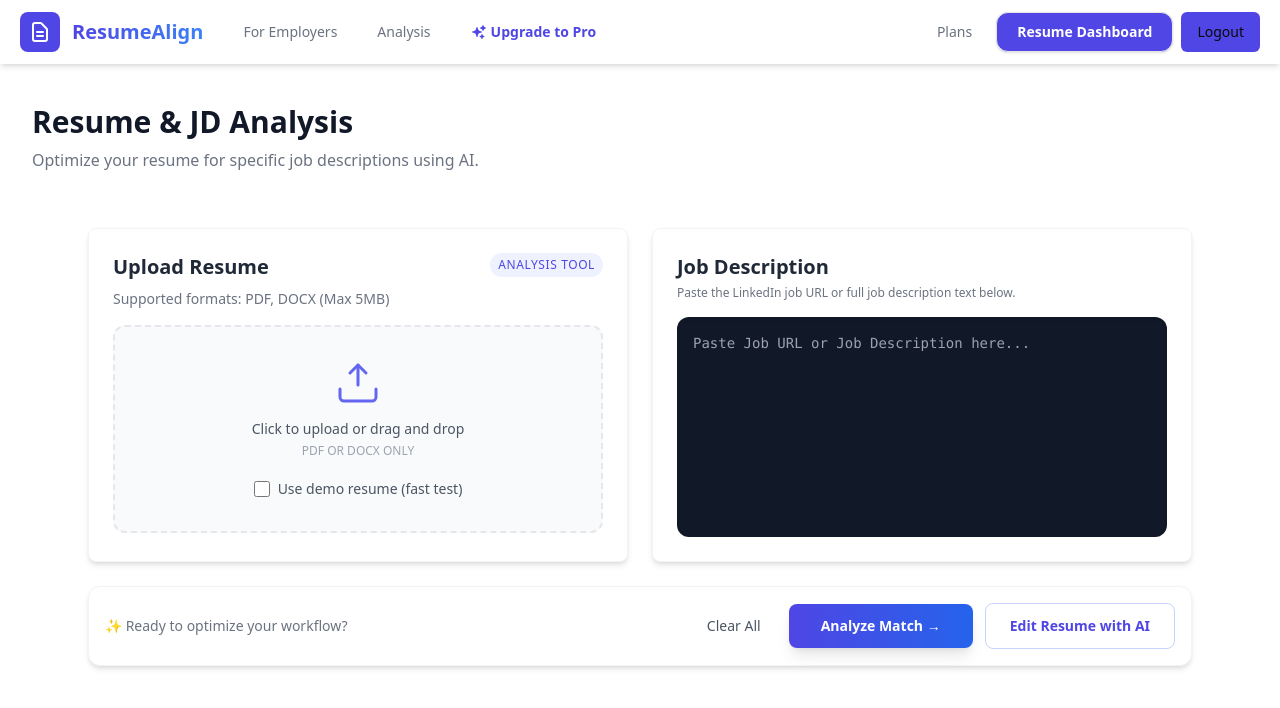
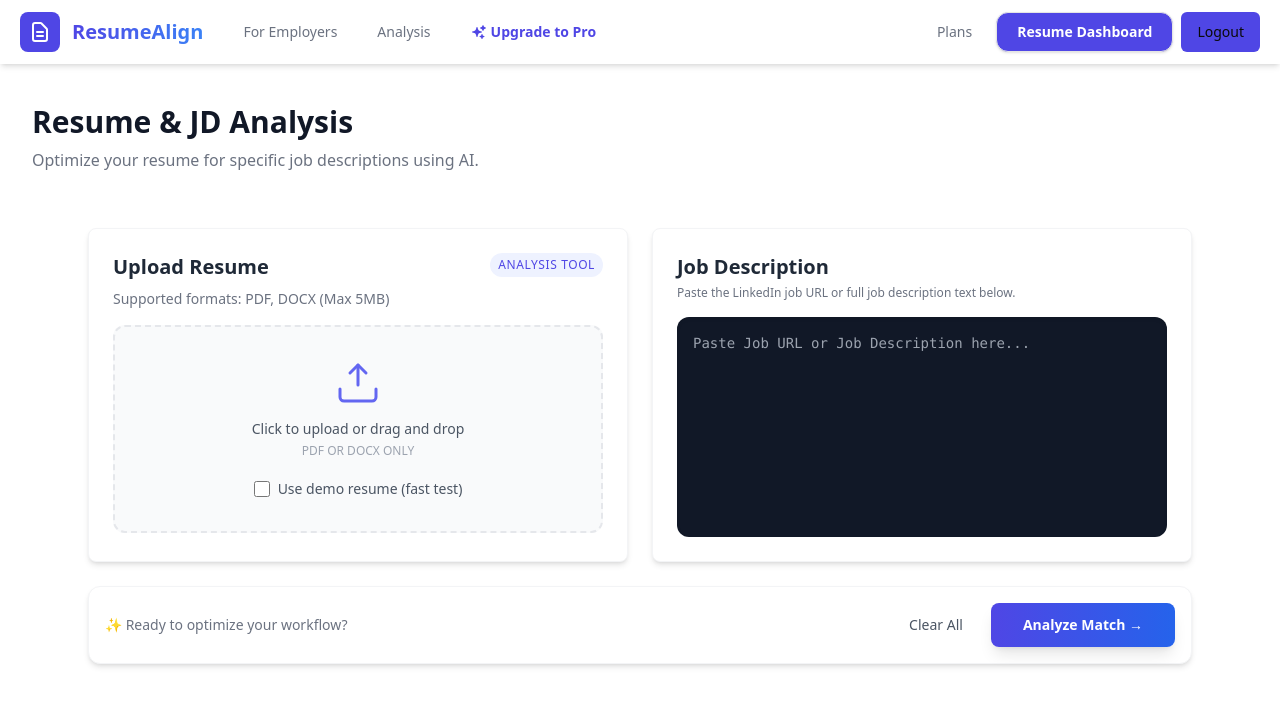
Before and after one commit to Pentagon-Innovations/AI-resume-builder-, a React (Vite) app in the folder AI-Resume-Builder/: page /analysis in a window 1280 px wide. Shown: the top 708 px of the page. Built offline with nearby package versions, Linux system fonts and the light colour scheme; sample sign-in values are in the browser's storage.

Commit message:
feat: implement ResumeMatcher component for analyzing resume-job description compatibility, including file upload, JD fetching, and results display.

```diff
--- a/AI-Resume-Builder/src/components/resume-match/ResumeMatcher.jsx
+++ b/AI-Resume-Builder/src/components/resume-match/ResumeMatcher.jsx
@@ -87,34 +87,7 @@ export default function ResumeMatcher() {
     }
   }
 
-  async function handleParseAndEdit() {
-    if (!file) {
-      setError("Please upload a resume first.");
-      return;
-    }
-    setError(null);
-    setIsParsing(true);
 
-    try {
-      const form = new FormData();
-      form.append("resume", file);
-
-      const resp = await GlobalApi.ParseResume(form);
-      const parsedData = resp.data;
-      console.log("Parsed Resume Data:", parsedData);
-
-      // Store in session or local storage for the editor
-      localStorage.setItem("parsedResume", JSON.stringify(parsedData));
-
-      // Redirect to a new resume creation page or editor
-      // For this demo, we'll alert and log
-      window.location.href = "/dashboard"; // Redirecting to dashboard where they can see 'Add Resume'
-    } catch (err) {
-      setError(err.message);
-    } finally {
-      setIsParsing(false);
-    }
-  }
 
   function clearAll() {
     setFile(null);
@@ -223,13 +196,7 @@ export default function ResumeMatcher() {
             {isLoading ? "🔍 Analyzing..." : "Analyze Match →"}
           </button>
 
-          <button
-            onClick={handleParseAndEdit}
-            className={`px-6 py-3 rounded-lg text-indigo-600 border border-indigo-200 font-bold text-sm bg-white hover:bg-indigo-50 transition-all ${isParsing ? "opacity-70" : ""}`}
-            disabled={isParsing || isLoading}
-          >
-            {isParsing ? "⚙️ Parsing..." : "Edit Resume with AI"}
-          </button>
+
         </div>
       </div>
 
```
